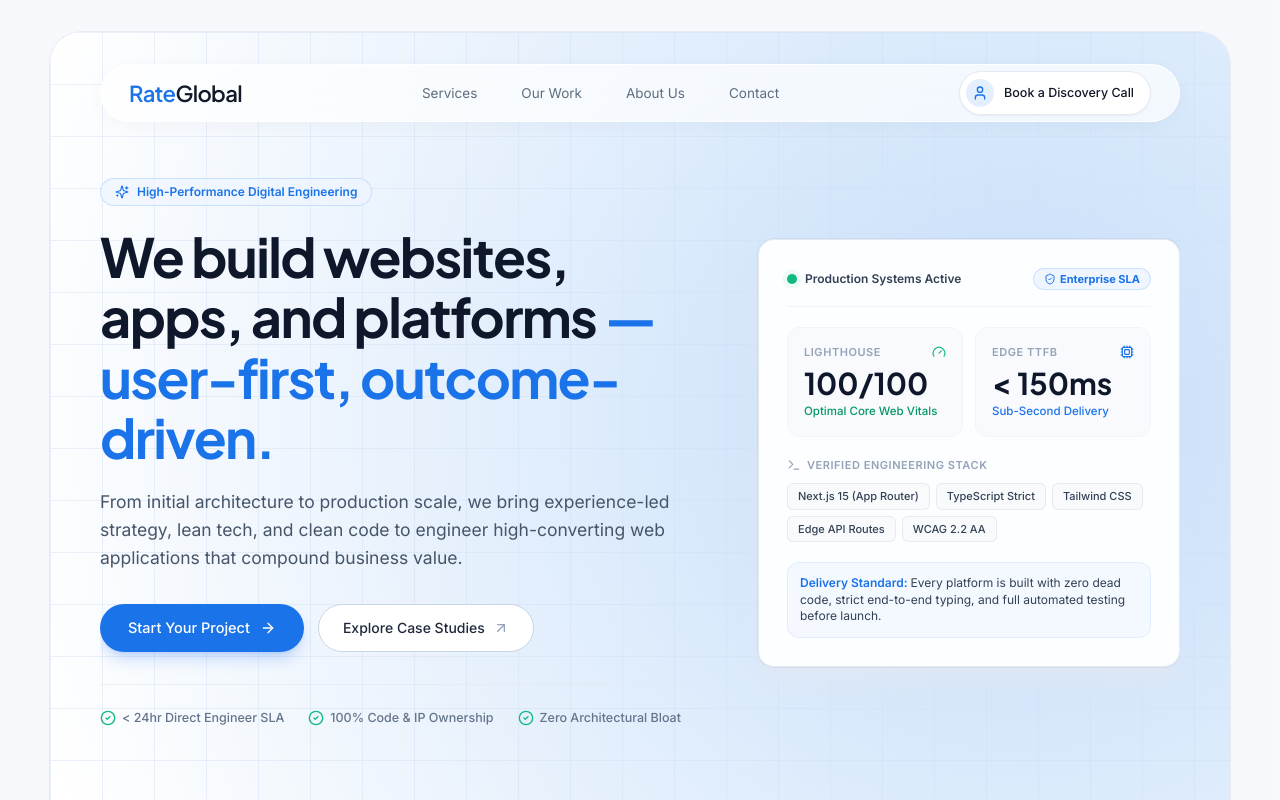
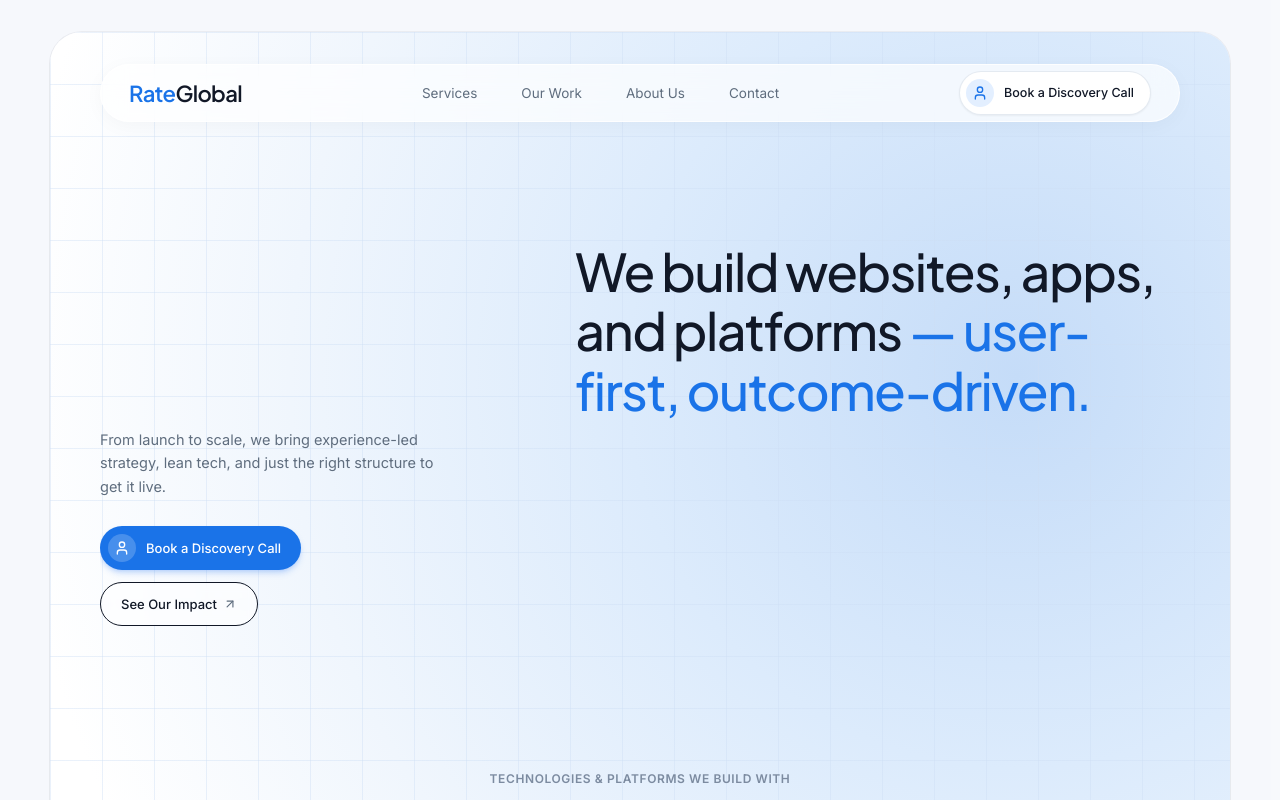
Before and after one commit to fahadrahman444/rate-global-website, a Next.js app: page / in a window 1280 px wide. Shown: the top 800 px of the page. Built offline with nearby package versions, Linux system fonts and the light colour scheme.

Commit message:
revert(hero): restore clean classy editorial layout matching original design mockup

```diff
--- a/components/hero/Hero.tsx
+++ b/components/hero/Hero.tsx
@@ -1,138 +1,46 @@
 import Link from "next/link";
-import { ArrowRight, ArrowUpRight, CheckCircle2, Cpu, Gauge, ShieldCheck, Sparkles, Terminal } from "lucide-react";
+import { User, ArrowUpRight } from "lucide-react";
 
 export function Hero() {
   return (
-    <section className="relative overflow-hidden pt-8 pb-10 lg:pt-14 lg:pb-16">
-      <div className="grid grid-cols-1 lg:grid-cols-12 gap-10 lg:gap-12 items-center">
+    <section className="relative overflow-hidden pt-8 pb-12 lg:pt-14 lg:pb-20">
+      <div className="mt-8 lg:mt-16 relative">
 
-        {/* Left Column: Natural Reading Hierarchy (Headline, Paragraph, CTAs, Trust Signals) */}
-        <div className="lg:col-span-7">
-          {/* Eyebrow Kicker */}
-          <div className="inline-flex items-center gap-2 rounded-full border border-blue-200/80 bg-blue-50/80 px-3.5 py-1 text-[12px] font-semibold text-brand-blue mb-5 shadow-2xs">
-            <Sparkles className="h-3.5 w-3.5 text-brand-blue" />
-            <span>High-Performance Digital Engineering</span>
-          </div>
-
-          {/* Unified Headline */}
-          <h1 className="font-display text-[38px] sm:text-[48px] lg:text-[54px] font-bold leading-[1.12] tracking-[-0.03em] text-slate-900">
+        {/* Upper-Right Block: The Big Headline (Col 6 to 12) */}
+        <div className="lg:ml-[44%] max-w-[580px]">
+          <h1 className="font-display text-[36px] sm:text-[46px] lg:text-[52px] font-medium leading-[1.14] tracking-[-0.03em] text-brand-charcoal">
             We build websites, apps, and platforms{" "}
             <span className="text-brand-blue">— user-first, outcome-driven.</span>
           </h1>
+        </div>
 
-          {/* Directly Connected Supporting Copy */}
-          <p className="mt-5 text-[16px] sm:text-[17.5px] leading-[1.6] text-slate-600 font-normal max-w-xl">
-            From initial architecture to production scale, we bring experience-led strategy, lean tech, and clean code to engineer high-converting web applications that compound business value.
+        {/* Lower-Left Block: Supporting Value Prop + Buttons */}
+        <div className="mt-8 lg:mt-2 max-w-[340px] lg:w-[340px]">
+          <p className="text-[14.5px] leading-[1.62] text-brand-slate font-normal">
+            From launch to scale, we bring experience-led strategy, lean tech, and just the right structure to get it live.
           </p>
 
-          {/* Differentiated Dual CTAs */}
-          <div className="mt-8 flex flex-wrap items-center gap-3.5">
-            {/* Primary High-Intent Hero CTA */}
+          {/* Dual Pill Buttons */}
+          <div className="mt-7 flex flex-wrap items-center gap-3">
+            {/* Primary Blue CTA with Avatar */}
             <Link
-              href="/contact"
-              className="inline-flex items-center gap-2.5 rounded-full bg-brand-blue hover:bg-blue-600 transition-all py-3 px-7 text-[14.5px] font-medium text-white shadow-lg shadow-blue-500/25 min-h-[48px]"
+              href="#contact"
+              className="inline-flex items-center gap-2.5 rounded-full bg-brand-blue hover:bg-brand-darkblue transition-all py-2 pr-5 pl-2 text-[13px] font-medium text-white shadow-md shadow-blue-500/25 min-h-[44px]"
             >
-              <span>Start Your Project</span>
-              <ArrowRight className="h-4 w-4" />
+              <span className="flex h-7 w-7 items-center justify-center rounded-full bg-white/20 text-white">
+                <User className="h-4 w-4" />
+              </span>
+              <span>Book a Discovery Call</span>
             </Link>
 
-            {/* Secondary Low-Commitment Action */}
+            {/* Secondary Outlined Glass Pill */}
             <Link
               href="/work"
-              className="inline-flex items-center justify-center gap-2 rounded-full border border-slate-300 bg-white hover:bg-slate-50 px-6 py-3 text-[14px] font-medium text-slate-800 shadow-2xs transition-all min-h-[48px]"
+              className="inline-flex items-center justify-center gap-1.5 rounded-full border border-brand-charcoal bg-white/60 hover:bg-white px-5 py-2 text-[13px] font-medium text-brand-charcoal backdrop-blur-sm transition-all min-h-[44px]"
             >
-              <span>Explore Case Studies</span>
-              <ArrowUpRight className="h-4 w-4 text-slate-400" />
+              <span>See Our Impact</span>
+              <ArrowUpRight className="h-3.5 w-3.5 text-brand-slate" />
             </Link>
-          </div>
-
-          {/* Trust Signal Micro-Badges */}
-          <div className="mt-8 pt-6 border-t border-slate-200/60 flex flex-wrap items-center gap-y-2 gap-x-6 text-[12.5px] font-medium text-slate-500">
-            <div className="flex items-center gap-1.5">
-              <CheckCircle2 className="h-4 w-4 text-emerald-500 shrink-0" />
-              <span>&lt; 24hr Direct Engineer SLA</span>
-            </div>
-            <div className="flex items-center gap-1.5">
-              <CheckCircle2 className="h-4 w-4 text-emerald-500 shrink-0" />
-              <span>100% Code &amp; IP Ownership</span>
-            </div>
-            <div className="flex items-center gap-1.5">
-              <CheckCircle2 className="h-4 w-4 text-emerald-500 shrink-0" />
-              <span>Zero Architectural Bloat</span>
-            </div>
-          </div>
-        </div>
-
-        {/* Right Column: Visual Proof Anchor (Show, Don't Just Tell) */}
-        <div className="lg:col-span-5">
-          <div className="relative rounded-2xl bg-white/95 border border-slate-200/90 shadow-xl shadow-slate-200/60 p-6 sm:p-7 ring-1 ring-slate-900/5 backdrop-blur-sm">
-
-            {/* Live Systems Active Status Bar */}
-            <div className="flex items-center justify-between pb-4 border-b border-slate-100 mb-5">
-              <div className="flex items-center gap-2">
-                <span className="relative flex h-2.5 w-2.5">
-                  <span className="animate-ping absolute inline-flex h-full w-full rounded-full bg-emerald-400 opacity-75" />
-                  <span className="relative inline-flex rounded-full h-2.5 w-2.5 bg-emerald-500" />
-                </span>
-                <span className="text-[12px] font-semibold text-slate-700">Production Systems Active</span>
-              </div>
-              <span className="inline-flex items-center gap-1 rounded-full bg-blue-50 border border-blue-200/70 px-2.5 py-0.5 text-[11px] font-bold text-brand-blue">
-                <ShieldCheck className="h-3 w-3" />
-                <span>Enterprise SLA</span>
-              </span>
-            </div>
-
-            {/* Core Web Vitals & Performance Benchmark Gauges */}
-            <div className="grid grid-cols-2 gap-3 mb-5">
-              <div className="rounded-xl bg-[#F8FAFD] border border-slate-100 p-4">
-                <div className="flex items-center justify-between text-slate-400 mb-1">
-                  <span className="text-[11px] font-semibold uppercase tracking-wider">Lighthouse</span>
-                  <Gauge className="h-3.5 w-3.5 text-emerald-500" />
-                </div>
-                <div className="font-display text-2xl sm:text-3xl font-bold text-slate-900">100/100</div>
-                <div className="text-[11.5px] font-medium text-emerald-600 mt-0.5">Optimal Core Web Vitals</div>
-              </div>
-
-              <div className="rounded-xl bg-[#F8FAFD] border border-slate-100 p-4">
-                <div className="flex items-center justify-between text-slate-400 mb-1">
-                  <span className="text-[11px] font-semibold uppercase tracking-wider">Edge TTFB</span>
-                  <Cpu className="h-3.5 w-3.5 text-brand-blue" />
-                </div>
-                <div className="font-display text-2xl sm:text-3xl font-bold text-slate-900">&lt; 150ms</div>
-                <div className="text-[11.5px] font-medium text-brand-blue mt-0.5">Sub-Second Delivery</div>
-              </div>
-            </div>
-
-            {/* Approved Tech Stack Pills */}
-            <div className="mb-5">
-              <div className="flex items-center gap-1.5 text-[11px] font-semibold uppercase tracking-wider text-slate-400 mb-2.5">
-                <Terminal className="h-3.5 w-3.5" />
-                <span>Verified Engineering Stack</span>
-              </div>
-              <div className="flex flex-wrap gap-1.5">
-                {[
-                  "Next.js 15 (App Router)",
-                  "TypeScript Strict",
-                  "Tailwind CSS",
-                  "Edge API Routes",
-                  "WCAG 2.2 AA",
-                ].map((tech) => (
-                  <span
-                    key={tech}
-                    className="rounded-md bg-slate-50 border border-slate-200/80 px-2.5 py-1 text-[11px] font-medium text-slate-700"
-                  >
-                    {tech}
-                  </span>
-                ))}
-              </div>
-            </div>
-
-            {/* Quality Guarantee Callout */}
-            <div className="rounded-xl bg-blue-50/60 border border-blue-100/80 p-3 text-[12px] text-slate-700 leading-snug">
-              <span className="font-semibold text-brand-blue">Delivery Standard: </span>
-              Every platform is built with zero dead code, strict end-to-end typing, and full automated testing before launch.
-            </div>
-
           </div>
         </div>
 
```
